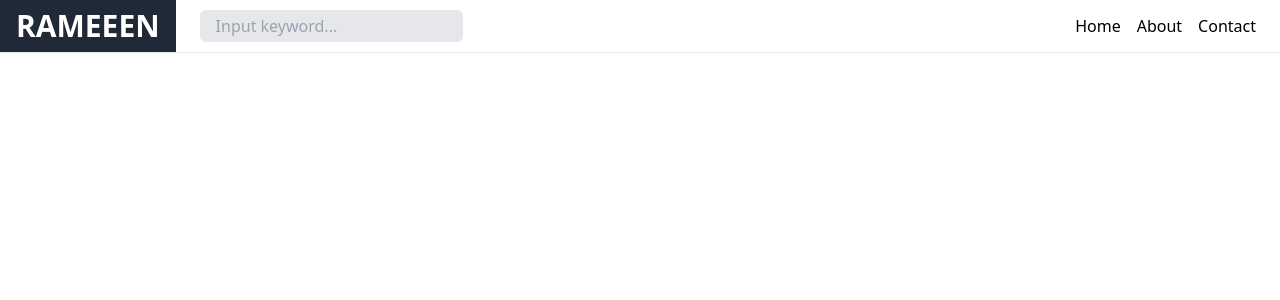
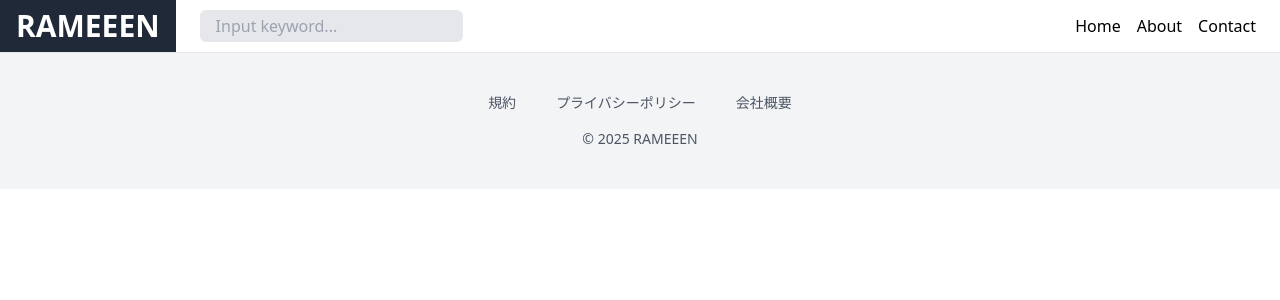
Before and after one commit to Amatsuka4/ramen-oic, a React (Vite) app: page / in a window 1280 px wide. Shown: the top 300 px of the page. Built offline with nearby package versions, Linux system fonts and the light colour scheme.

Commit message:
[add] App.tsxにFooterコンポーネントを追加

```diff
--- a/src/App.tsx
+++ b/src/App.tsx
@@ -1,10 +1,12 @@
 import { useState } from "react";
 import Header from "./components/Header";
+import Footer from "./components/Footer";
 
 function App() {
     return (
         <>
             <Header />
+            <Footer />
         </>
     );
 }
--- /dev/null
+++ b/src/components/Footer.tsx
@@ -0,0 +1,32 @@
+import { useState } from "react";
+import { useNavigate } from "react-router-dom";
+
+export default function footer() {
+    return (
+        <footer className="p-10 bg-gray-100">
+            <div className="flex items-center justify-center gap-10 mb-4">
+                <a
+                    href="/terms"
+                    className="text-sm text-gray-600 hover:text-gray-800"
+                >
+                    規約
+                </a>
+                <a
+                    href="/privacy"
+                    className="text-sm text-gray-600 hover:text-gray-800"
+                >
+                    プライバシーポリシー
+                </a>
+                <a
+                    href="/about"
+                    className="text-sm text-gray-600 hover:text-gray-800"
+                >
+                    会社概要
+                </a>
+            </div>
+            <p className="text-sm text-gray-600 text-center">
+                &copy; 2025 RAMEEEN
+            </p>
+        </footer>
+    );
+}
```
